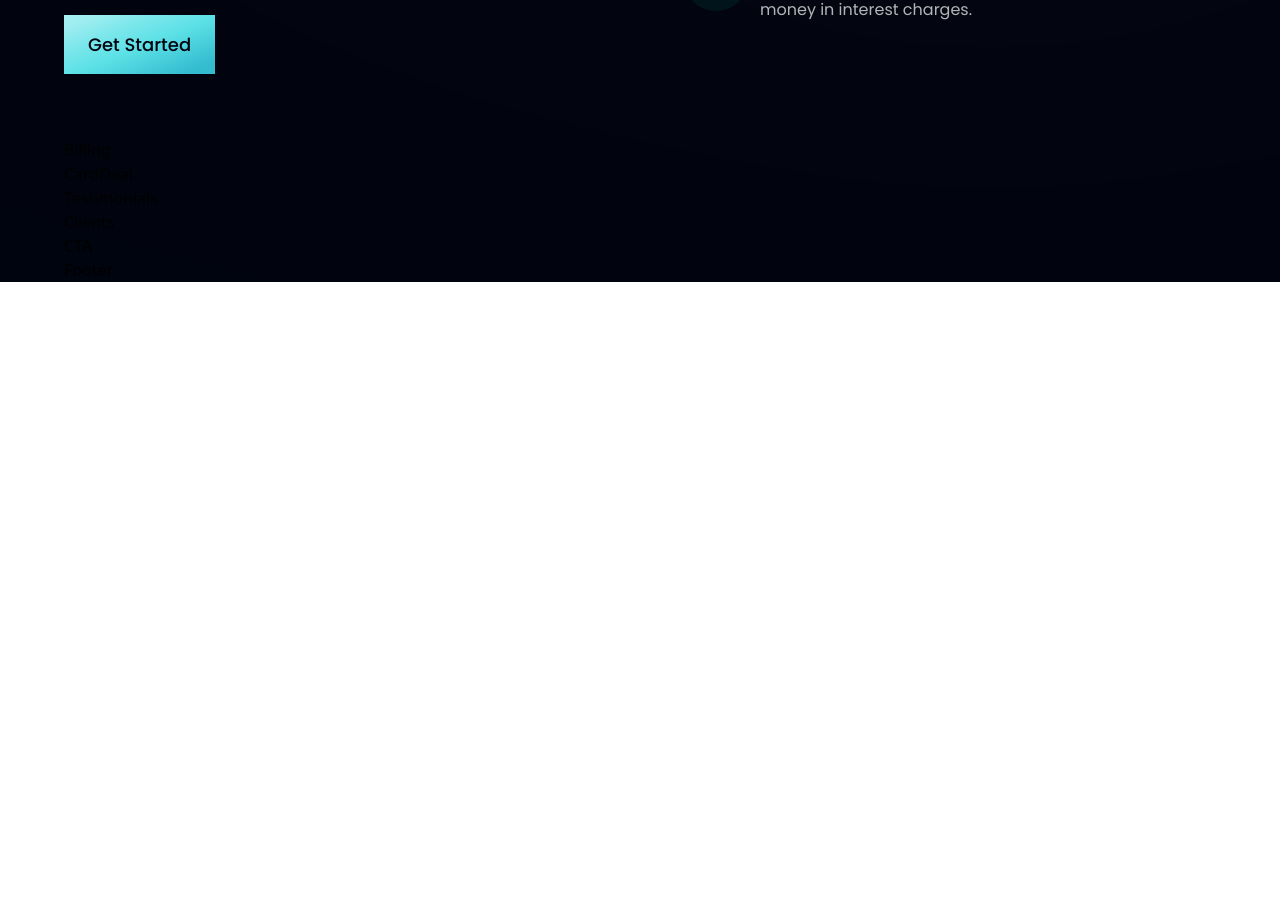
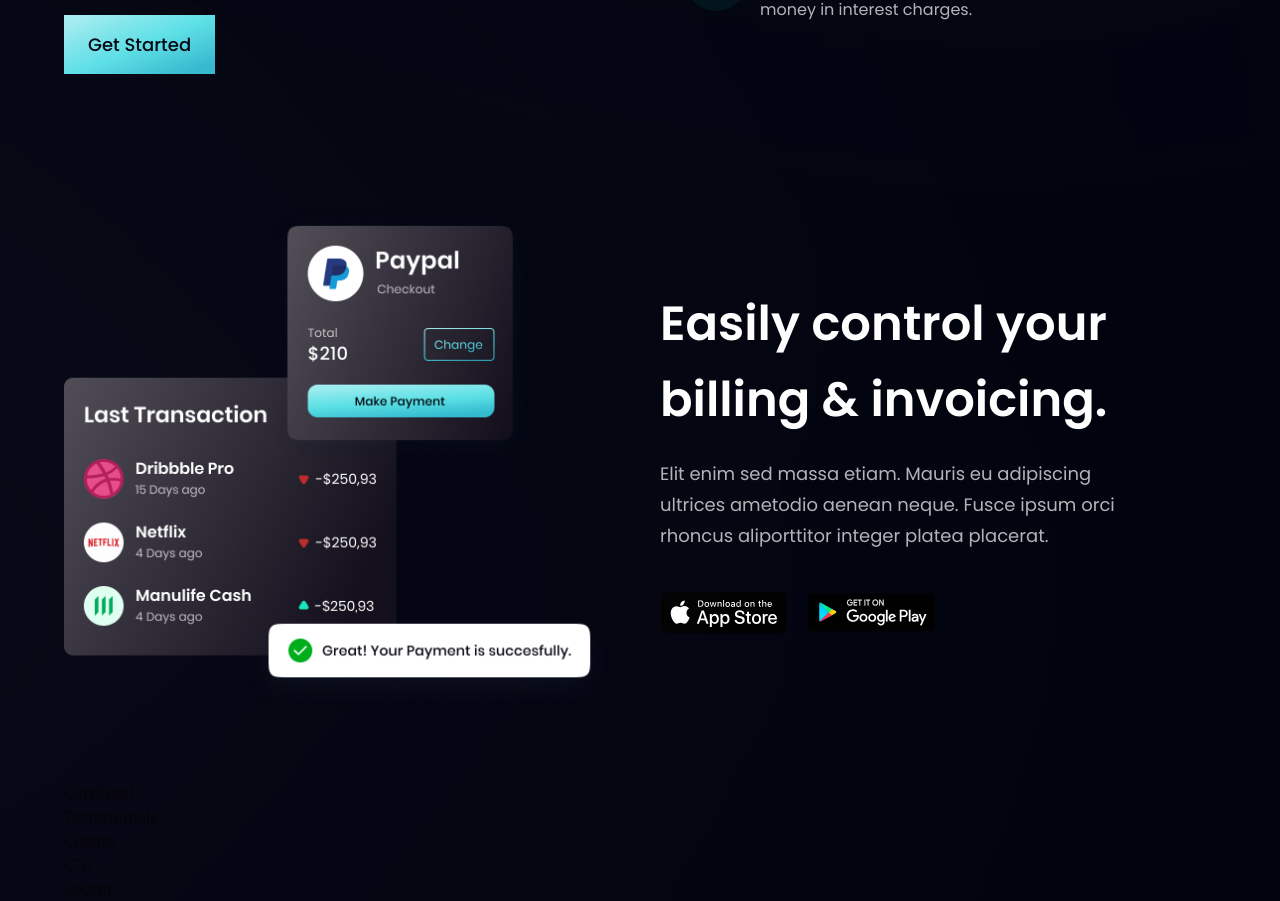
Before and after one commit to AmineBenReddad/react-projects, a React (Vite) app in the folder bank_modern_app/: page / in a window 1280 px wide. Shown: the part 1434-2335 px from the top of the page. Before the commit the page ends 1716 px from the top, so only its background shows below. Built offline with nearby package versions, Linux system fonts and the light colour scheme.

Commit message:
billing part

```diff
--- a/bank_modern_app/src/components/Billing.jsx
+++ b/bank_modern_app/src/components/Billing.jsx
@@ -1,8 +1,33 @@
 import React from 'react'
+import { apple, bill, google } from '../assets'
+import styles, { layout } from '../style'
 
 const Billing = () => {
   return (
-    <div>Billing</div>
+    <section id='product' className={layout.sectionReverse}>
+        <div className={layout.sectionImgReverse}>
+          <img
+            src={bill}
+            alt="billing"
+            className='w-[100%] h-[100%] relative z-[5]'
+          />
+          {/* Gradient color */}
+          <div className='absolute z-[3] -left-1/2 top-0 w-[50%] h-[50%] rounded-full white__gradient ' />
+          <div className='absolute z-[0] -left-1/2 bottom-0 w-[50%] h-[50%] rounded-full pink__gradient ' />
+        </div>
+
+        <div className={layout.sectionInfo}>
+          <h2 className={styles.heading2}>Easily control your <br className='sm:block hidden' /> billing & invoicing.</h2>
+          <p className={`${styles.paragraph} max-w-[470px] mt-5`}>
+            Elit enim sed massa etiam. Mauris eu adipiscing ultrices ametodio aenean neque.
+            Fusce ipsum orci rhoncus aliporttitor integer platea placerat.
+          </p>
+          <div className='flex flex-row flex-wrap mt-6 sm:mt-10 '>
+            <img className='w-[128px] h-[42px] object-contain mr-5 cursor-pointer' src={apple} alt="apple_store" />
+            <img className='w-[128px] h-[42px] object-contain cursor-pointer' src={google} alt="google_play" />
+          </div>
+        </div>
+    </section>
   )
 }
 
```
